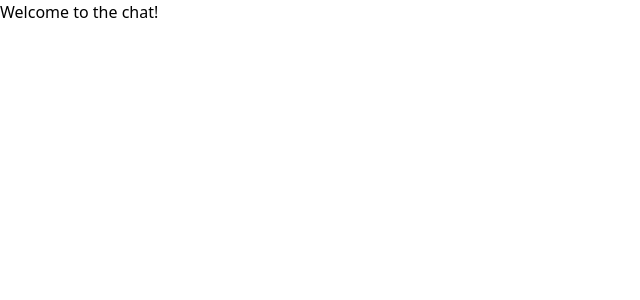
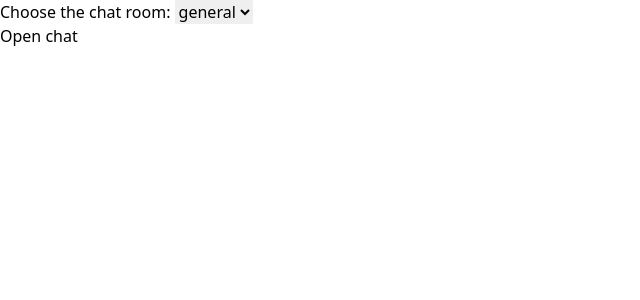
Before and after one commit to sujoncoder/React-19, a React (Vite) app: page / in a window 1280 px wide. Shown: the top 300 px of the page, without its empty margins (0-640 px from the left). Built offline with nearby package versions, Linux system fonts and the light colour scheme.

Commit message:
effective

```diff
--- a/src/App.jsx
+++ b/src/App.jsx
@@ -4,7 +4,6 @@
 // import PersonList from "./components/persons/PersonList";
 // import ToolBar from "./components/toolbar/ToolBar";
 // import Counter from "./components/counter/Counter";
-import ChatApp from "./components/use-effect/ChatApp";
 // import LearnUseEffect from "./components/use-effect/LearnUseEffect";
 // import Color from "./components/color/Color";
 // import Form from "./components/form/Form";
@@ -15,6 +14,7 @@ import ChatApp from "./components/use-effect/ChatApp";
 // import RefInput from "./components/ref-input/RefInput";
 // import RefBtn from "./components/ref-button/RefBtn";
 // import EffectApp from "./components/use-effect/EffectApp";
+import { ChatApp } from "./components/use-effect/ChatApp";
 
 
 
--- a/src/components/use-effect/Chat.jsx
+++ b/src/components/use-effect/Chat.jsx
@@ -1,10 +1,10 @@
-export const createConnection = () => {
+export const createConnection = (serverUrl, roomId) => {
     return {
         connect() {
-            console.log('✅ Connecting...');
+            console.log('✅ Connecting to "' + roomId + '" room at ' + serverUrl + '...');
         },
         disconnect() {
-            console.log('❌ Disconnected.');
+            console.log('❌ Disconnected from "' + roomId + '" room at ' + serverUrl);
         }
     }
 }
--- a/src/components/use-effect/ChatApp.jsx
+++ b/src/components/use-effect/ChatApp.jsx
@@ -1,23 +1,44 @@
-import { useEffect } from 'react'
-import Container from '../Container'
-import { createConnection } from "./Chat"
+import { useState, useEffect } from 'react';
+import { createConnection } from './Chat';
+import Countainer from "../Container"
 
-const ChatApp = () => {
+const serverUrl = 'https://localhost:1234';
 
-    // EFFECT
+function ChatRoom({ roomId }) {
     useEffect(() => {
-        const connection = createConnection();
+        const connection = createConnection(serverUrl, roomId);
         connection.connect();
-
         return () => connection.disconnect();
-
-    }, []);
-
-    return (
-        <Container>
-            <h1 className='text-2xl font-bold'>Welcome to the chat!</h1>
-        </Container>
-    )
+    }, [roomId]);
+    return <h1 className='text-2xl font-semibold my-5 text-center'>Welcome to the {roomId} room!</h1>;
 }
 
-export default ChatApp
+export const ChatApp = () => {
+    const [roomId, setRoomId] = useState('general');
+    const [show, setShow] = useState(false);
+    return (
+        <Countainer>
+            <label className='text-xl'>
+                Choose the chat room:{' '}
+                <select
+                    className='border-2 p-1 mx-2'
+                    value={roomId}
+                    onChange={e => setRoomId(e.target.value)}
+                >
+                    <option value="general">general</option>
+                    <option value="travel">travel</option>
+                    <option value="music">music</option>
+                </select>
+            </label>
+            <div className='flex justify-center items-center my-5'>
+                <button
+                    onClick={() => setShow(!show)}
+                    className='text-white font-semibold px-4 py-1 rounded bg-blue-500'>
+                    {show ? 'Close chat' : 'Open chat'}
+                </button>
+            </div>
+            {show && <hr />}
+            {show && <ChatRoom roomId={roomId} />}
+        </Countainer>
+    );
+}
```
